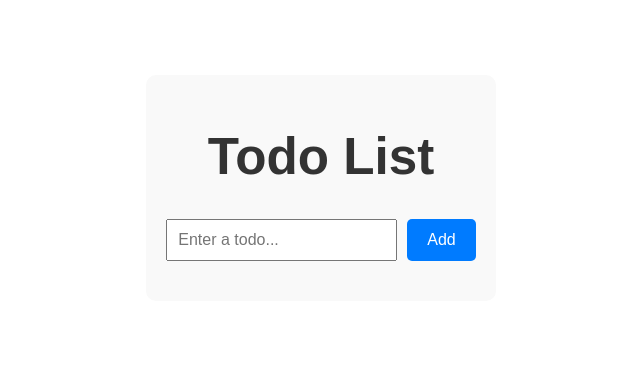
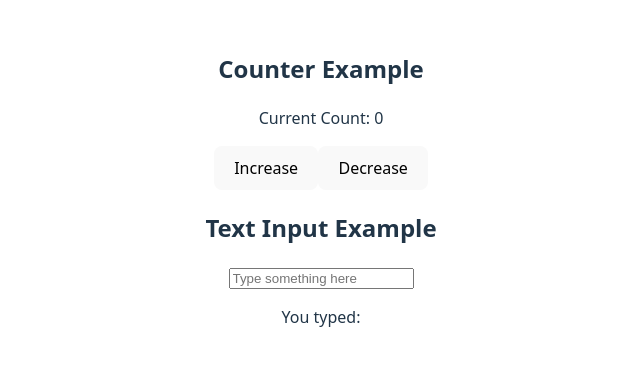
Before and after one commit to kuldeeepkumar/Training, a React (Vite) app: page / in a window 1280 px wide. Shown: the part 212-578 px from the top of the page, without its empty margins (319-959 px from the left). Built offline with nearby package versions, Linux system fonts and the light colour scheme.

Commit message:
React Exercise 2 is done with minimal files changes as suggested by sir and code is cross verified with sir some fixes are done related to file names only

```diff
--- a/src/App.jsx
+++ b/src/App.jsx
@@ -13,6 +13,9 @@ import Exercise11 from "./exercises/exercise11/Exercise11";
 import Exercise12 from "./exercises/exercise12/Exercise12";
 import Exercise13 from "./exercises/exercise13/Exercise13";
 import TodoApp from "./experiments/experiment TodoApp";
+import ReactExercise1 from "./reactExersices/exercise1/ReactExercise1";
+import React from "react";
+import ReactExercise2 from "./reactExersices/exercise2/ReactExercise2";
 
 function App() {
   return (
@@ -30,7 +33,11 @@ function App() {
     <Exercise11/> */}
       {/* <Exercise12/> */}
       {/* <Exercise13/> */}
-      <TodoApp />
+      {/* <TodoApp /> */}
+
+      {/* From here React Exercises are going to Start */}
+      {/* <ReactExercise1 /> */}
+      <ReactExercise2 />
     </>
   );
 }
--- /dev/null
+++ b/src/reactExersices/exercise1/ReactExercise1.jsx
@@ -0,0 +1,55 @@
+import React from "react";
+
+// ===============================
+// Functional Component - Basic
+// ===============================
+function BasicGreeting() {
+  // A simple functional component using JSX
+  return <h1>Hello, React!</h1>;
+}
+
+// ==========================================
+// Functional Component - With Props Example
+// ==========================================
+function GreetingWithProps(props) {
+  // Using props to receive data from parent
+  return <h2>Hello, {props.name}!</h2>;
+}
+
+// Setting default props for the above component
+GreetingWithProps.defaultProps = {
+  name: "Guest", // Fallback value if no name is passed
+};
+
+// =================================
+// Class Component Example
+// =================================
+class WelcomeClass extends React.Component {
+  // Class components use the 'render' method to return JSX
+  render() {
+    return <h3>Welcome from Class Component!</h3>;
+  }
+}
+
+// =======================================
+// Main App Component - Combines All Above
+// =======================================
+const ReactExercise1 = () => {
+  return (
+    <div style={{ padding: "20px", fontFamily: "Arial" }}>
+      {/* Functional component example */}
+      <BasicGreeting />
+
+      {/* Passing data using props */}
+      <GreetingWithProps name="Alice" />
+
+      {/* Using default prop (no name passed) */}
+      <GreetingWithProps />
+
+      {/* Class component example */}
+      <WelcomeClass />
+    </div>
+  );
+};
+// Export the main App component
+export default ReactExercise1;
--- /dev/null
+++ b/src/reactExersices/exercise2/Example1.jsx
@@ -0,0 +1,34 @@
+import React, { useState } from "react";
+
+const Example1 = () => {
+  // ----------- Example 1: Counter Component -----------
+
+  // Declare a state variable 'count' and initialize it to 0
+  const [count, setCount] = useState(0);
+
+  // Function to increase the count
+  const increment = () => {
+    // Updating the state using setCount
+    setCount(count + 1);
+  };
+
+  // Function to decrease the count
+  const decrement = () => {
+    setCount(count - 1);
+  };
+
+  return (
+    <div>
+      <h2>Counter Example</h2>
+      <p>Current Count: {count}</p>
+
+      {/* Button to increase count */}
+      <button onClick={increment}>Increase</button>
+
+      {/* Button to decrease count */}
+      <button onClick={decrement}>Decrease</button>
+    </div>
+  );
+};
+
+export default Example1;
--- /dev/null
+++ b/src/reactExersices/exercise2/Example2.jsx
@@ -0,0 +1,32 @@
+import React, { useState } from "react";
+
+const Example2 = () => {
+  // ----------- Example 2: Text Input Component -----------
+
+  // Declare a state variable 'text' and initialize it to an empty string
+  const [text, setText] = useState("");
+
+  // Function to handle input change
+  const handleChange = (e) => {
+    // Update the text state with new value from the input field
+    setText(e.target.value);
+  };
+
+  return (
+    <div>
+      <h2>Text Input Example</h2>
+
+      {/* Input field controlled by the text state */}
+      <input
+        type="text"
+        value={text}
+        onChange={handleChange}
+        placeholder="Type something here"
+      />
+
+      <p>You typed: {text}</p>
+    </div>
+  );
+};
+
+export default Example2;
--- /dev/null
+++ b/src/reactExersices/exercise2/ReactExercise2.jsx
@@ -0,0 +1,17 @@
+import Example1 from "./Example1";
+import Example2 from "./Example2";
+import React from "react";
+
+const ReactExercise2 = () => {
+  // This file demonstrates how to use state in React using the useState hook
+  // It includes two examples: a Counter and a Text Input field
+
+  return (
+    <>
+      <Example1 />
+      <Example2 />
+    </>
+  );
+};
+
+export default ReactExercise2;
```
Also changed, not shown: src/reactExersices/exercise2.jsx (added).
